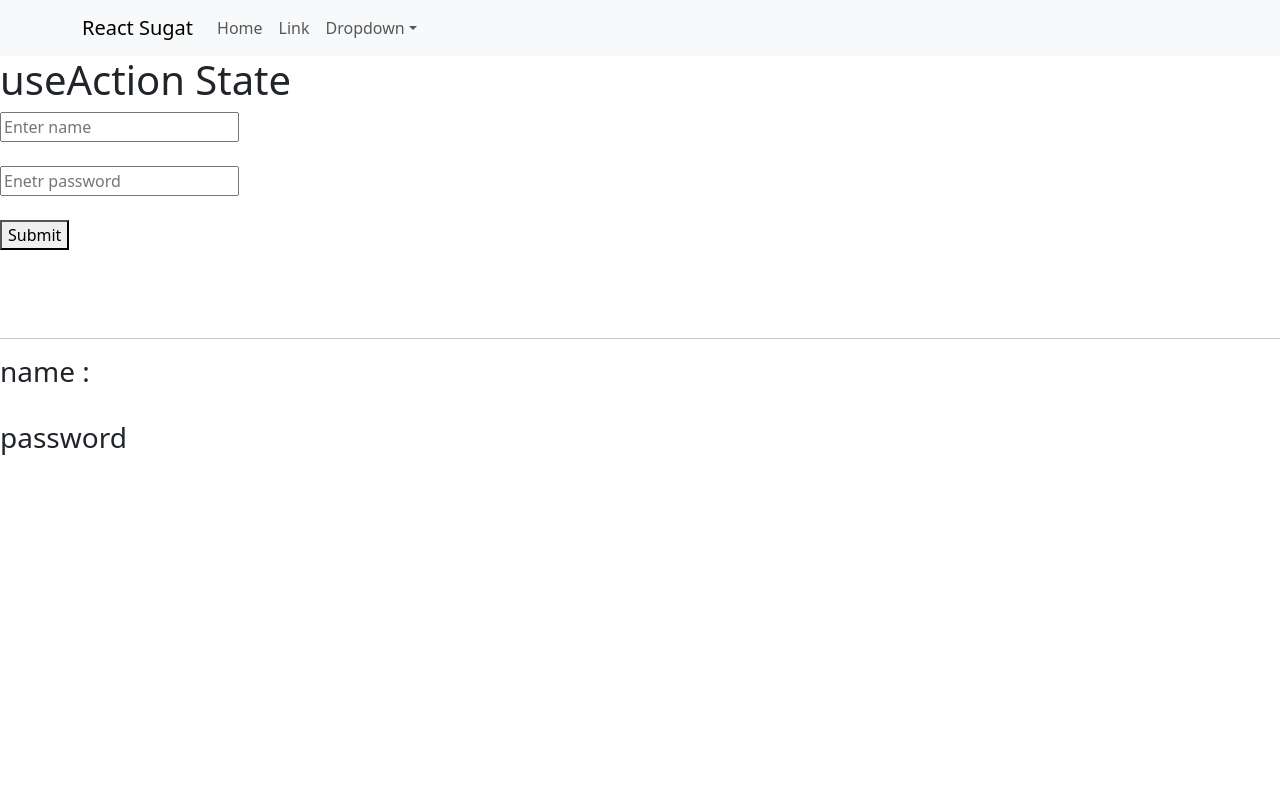
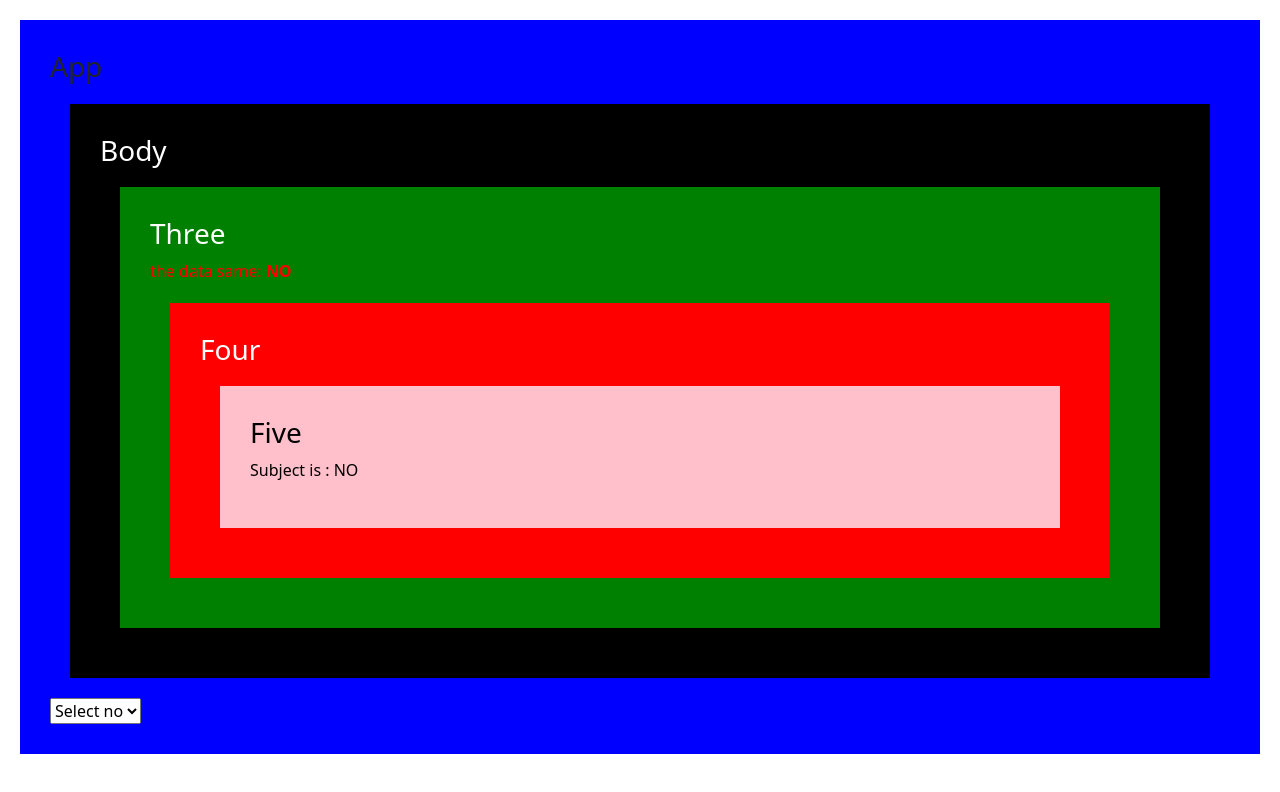
Before and after one commit to sugathub/react-learning, a React (Vite) app: page / in a window 1280 px wide. Shown: the top 792 px of the page. Built offline with nearby package versions, Linux system fonts and the light colour scheme.

Commit message:
use Contex API by using 1.CreateContext 2.provider 3.useContext

```diff
--- a/src/App.jsx
+++ b/src/App.jsx
@@ -1,70 +1,38 @@
-// import './App.css'
+import React, { useState } from 'react'
+import Body from './Body'
+import { SubjectContext } from './ContexData'
+
+const App = () => {
 
 
+  const [data,setData]= useState("NO");
+  return (<>
+    <div style={{ padding: "30px", backgroundColor: "blue", margin: "20px" }}>
 
 
-import { useActionState } from "react";
-import Navebar from "./Navebar";
+      <SubjectContext.Provider value={data}>
+        <h3>App</h3>
+        <Body />
+
+        <select name="" id="" onChange={(event)=>{setData(event.target.value)}}>
+
+          <option value=" ">Select no</option>
+          <option value="Maths ">Maths</option>
+
+          <option value=" English">English</option>
+          <option value="Hindi">Hindi</option>
+          <option value=" Marthi">Marthi</option>
 
 
-function App() {
-
-  const handleSubmit = async (PreciousData, formData) => {
-    let name = formData.get('name');
-    let password = formData.get('password');
-
-    await new Promise(res => setTimeout(res, 2000));
-
-    if (name && password) {
-      return { message: 'Data Submitted' ,name,password}
-    } else {
-      return { error: 'Failed to Submit. Enter proper Data' ,name,password }
-    }
-  }
-
-  const [data, action, pending] = useActionState(handleSubmit, undefined);
+        </select>
 
 
-  return (
-    <>
-      <Navebar />
+      </SubjectContext.Provider>
 
 
-      <h1>useAction State</h1>
-
-      <form action={action}>
-        <input defaultValue={data?.name} type="text" name="name" id="" placeholder="Enter name" />
-        <br />
-        <br />
-        <input defaultValue={data?.password} type="password" name="password" id="" placeholder="Enetr password" />
-        <br />
-        <br />
-        <button disabled={pending}>Submit</button>
-      </form>
-      <br />
-      <br />
-
-      {
-        data?.error && <span style={{ color: 'red' }}>{data?.error}</span>
-
-      }
-      {
-        data?.message && <span style={{ color: "green" }}>{data?.message}</span>
-      }
-      <br />
-      <hr />
-      <h3>name :{data?.name}</h3>
-      <br />
-      <h3>password{data?.password}</h3>
-
-
-
-
-
-
-
-    </>
-  );
+    </div>
+  </>
+  )
 }
 
-export default App;
+export default App
--- /dev/null
+++ b/src/Body.jsx
@@ -0,0 +1,19 @@
+import React from 'react'
+import Three from './Three'
+
+const Body = () => {
+  return (
+<>
+<div style={{padding:"30px",backgroundColor:"black", color:"white" , margin:"20px"}}>
+
+
+  <h3>Body</h3>
+
+  <Three />
+  </div>
+
+
+</>  )
+}
+
+export default Body
--- /dev/null
+++ b/src/ContexData.jsx
@@ -0,0 +1,3 @@
+import { createContext } from "react";
+
+export const SubjectContext =createContext("Maths");
--- /dev/null
+++ b/src/Five.jsx
@@ -0,0 +1,13 @@
+import React, { useContext } from 'react'
+import { SubjectContext } from './ContexData'
+
+export const Five = () => {
+
+    const subject =useContext(SubjectContext)
+  return (
+    <div style={{padding:"30px",backgroundColor:"pink",color:"black" , margin:"20px"}}>
+        <h3>Five</h3>
+        <p>Subject is  : {subject}</p>
+    </div>
+  )
+}
--- /dev/null
+++ b/src/Four.jsx
@@ -0,0 +1,17 @@
+import React from 'react'
+import { Five } from './Five'
+
+export const Four = () => {
+  return (
+
+
+    <>
+     <div style={{padding:"30px",backgroundColor:"red", margin:"20px"}}>
+        <h3>Four</h3>
+        <Five />
+     </div>
+
+    </>
+
+  )
+}
--- a/src/Navebar.jsx
+++ /dev/null
@@ -1,34 +0,0 @@
-import Container from 'react-bootstrap/Container';
-import Nav from 'react-bootstrap/Nav';
-import Navbar from 'react-bootstrap/Navbar';
-import NavDropdown from 'react-bootstrap/NavDropdown';
-
-function Navebar() {
-  return (
-    <Navbar expand="lg" className="bg-body-tertiary">
-      <Container>
-        <Navbar.Brand href="#home">React Sugat</Navbar.Brand>
-        <Navbar.Toggle aria-controls="basic-navbar-nav" />
-        <Navbar.Collapse id="basic-navbar-nav">
-          <Nav className="me-auto">
-            <Nav.Link href="#home">Home</Nav.Link>
-            <Nav.Link href="#link">Link</Nav.Link>
-            <NavDropdown title="Dropdown" id="basic-nav-dropdown">
-              <NavDropdown.Item href="#action/3.1">Action</NavDropdown.Item>
-              <NavDropdown.Item href="#action/3.2">
-                Another action
-              </NavDropdown.Item>
-              <NavDropdown.Item href="#action/3.3">Something</NavDropdown.Item>
-              <NavDropdown.Divider />
-              <NavDropdown.Item href="#action/3.4">
-                Separated link
-              </NavDropdown.Item>
-            </NavDropdown>
-          </Nav>
-        </Navbar.Collapse>
-      </Container>
-    </Navbar>
-  );
-}
-
-export default Navebar;
--- /dev/null
+++ b/src/Three.jsx
@@ -0,0 +1,24 @@
+import React from 'react'
+import { Four } from './Four'
+import { useContext } from 'react'
+import { SubjectContext } from './ContexData'
+
+const Three = () => {
+
+    const subject =useContext(SubjectContext);
+  return (
+
+
+    <>
+    <div style={{padding:"30px",backgroundColor:"green", margin:"20px"}}>
+        <h3>Three</h3>
+<p style={{color:"red"}}>the data same: <b>{subject}</b></p>
+
+        <Four />
+    </div>
+
+    </>
+  )
+}
+
+export default Three
```
